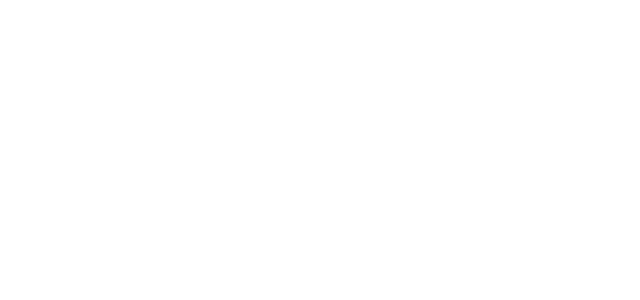
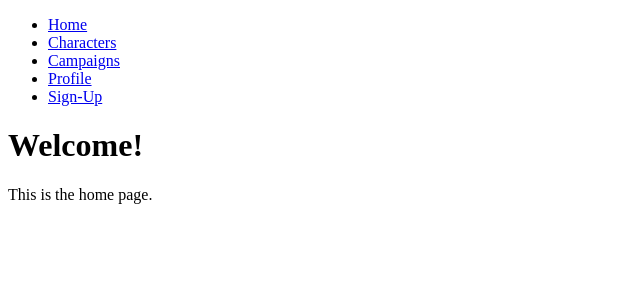
Before and after one commit to sahn0307/campaign-journal, a React (Create React App) app in the folder client/: page / in a window 1280 px wide. Shown: the top 300 px of the page, without its empty margins (0-640 px from the left). Built offline with nearby package versions, Linux system fonts and the light colour scheme.

Commit message:
renders most of front end pages/ sign up form / navbar

```diff
--- a/client/src/components/App.js
+++ b/client/src/components/App.js
@@ -1,24 +1,39 @@
-import React, { useEffect, useState } from "react";
-// import { Switch, Route } from "react-router-dom";
-// import { createRoot } from 'react-dom/client'
-import { RouterProvider } from 'react-router-dom'
-import routes from '../routes.js'
-//import './index.scss'
-import { AuthProvider } from '../context/AuthContext';
+import { BrowserRouter as Router, Routes, Route } from 'react-router-dom';
+import Home from '../pages/Home';
+import Authentication from '../pages/Authentication';
+import Login from '../pages/Login';
+import CharacterList from '../pages/CharacterList';
+import CharacterDetail from '../pages/CharacterDetail';
+import CampaignList from '../pages/CampaignList';
+import CampaignDetail from '../pages/CampaignDetail';
+import UserProfile from '../pages/UserProfile';
+// import CharacterForm from '../pages/CharacterForm';
+// import CampaignForm from '../pages/CampaignForm';
 import NavBar from './NavBar';
-import Footer from './Footer';
-
 function App() {
   return (
     <div>
 
-
-
-        <RouterProvider router={routes} />
-
-
-
-    </div>
+    <Router>
+      <Routes>
+        <Route path="/" element={<Home />} >
+          <Route path="login" element={<Login />} />
+          <Route path="signup" element={<Authentication />} />
+          <Route path="profile" element={<UserProfile />} />
+          <Route path="characters" element={<CharacterList />}>
+            {/* <Route path="create" element={<CharacterForm />} />
+            <Route path="update/:id" element={<CharacterForm />} /> */}
+            {/* <Route path=":id" element={<CharacterDetail />} /> */}
+          </Route>
+          <Route path="campaigns" element={<CampaignList />}>
+            {/* <Route path="create" element={<CampaignForm />} />
+            <Route path="update/:id" element={<CampaignForm />} /> */}
+            {/* <Route path=":id" element={<CampaignDetail />} /> */}
+          </Route>
+        </Route>
+      </Routes>
+  </Router>
+  </div>
   );
 }
 
--- /dev/null
+++ b/client/src/components/App2.js
@@ -0,0 +1,36 @@
+import { BrowserRouter as Router, Routes, Route } from 'react-router-dom';
+import Home from '../pages/Home';
+import Authentication from '../pages/Authentication';
+import Login from '../pages/Login';
+import CharacterList from '../pages/CharacterList';
+import CharacterDetail from '../pages/CharacterDetail';
+import CampaignList from '../pages/CampaignList';
+import CampaignDetail from '../pages/CampaignDetail';
+import UserProfile from '../pages/UserProfile';
+// import CharacterForm from '../pages/CharacterForm';
+// import CampaignForm from '../pages/CampaignForm';
+import NavBar from './NavBar';
+import Footer from './Footer';
+
+function App() {
+  return (
+    <Router>
+      <div className="App">
+        <NavBar />
+        <Routes>
+          <Route path="/" element={<Home />} />
+          <Route path="/signup" element={<Authentication />} />
+          <Route path="/login" element={<Login />} />
+          <Route path="/characters" element={<CharacterList />} />
+          <Route path="/characters/:id" element={<CharacterDetail />} />
+          <Route path="/campaigns" element={<CampaignList />} />
+          <Route path="/campaigns/:id" element={<CampaignDetail />} />
+          <Route path="/profile" element={<UserProfile />} />
+        </Routes>
+        {/* <Footer /> */}
+      </div>
+    </Router>
+  );
+}
+
+export default App;
--- a/client/src/components/NavBar.js
+++ b/client/src/components/NavBar.js
@@ -3,7 +3,6 @@
 
 function NavBar() {
     return (
-        <header>
             <nav>
             <ul>
                 <li>
@@ -18,9 +17,11 @@
                 <li>
                 <Link to="/profile">Profile</Link>
                 </li>
+                <li>
+                <Link to="/signup">Sign-Up</Link>
+                </li>
             </ul>
             </nav>
-        </header>
     );
     }
 
--- a/client/src/index.js
+++ b/client/src/index.js
@@ -1,5 +1,5 @@
 import React from "react";
-import App from "./components/App";
+import App from "./components/App2";
 import "./index.css";
 import { createRoot } from "react-dom/client";
 import { AuthProvider } from './context/AuthContext';
--- a/client/src/pages/CampaignDetail.js
+++ b/client/src/pages/CampaignDetail.js
@@ -0,0 +1,12 @@
+import React from 'react'
+
+const Home = () => {
+   return (
+    <div>
+      <h1>Welcome!</h1>
+      <p>This is the Campaign page.</p>
+    </div>
+  )
+}
+
+export default Home;
--- a/client/src/pages/CampaignList.js
+++ b/client/src/pages/CampaignList.js
@@ -0,0 +1,12 @@
+import React from 'react'
+
+const Home = () => {
+   return (
+    <div>
+      <h1>Welcome!</h1>
+      <p>This is the Campaign page.</p>
+    </div>
+  )
+}
+
+export default Home;
--- a/client/src/pages/CharacterList.js
+++ b/client/src/pages/CharacterList.js
@@ -0,0 +1,12 @@
+import React from 'react'
+
+const Home = () => {
+   return (
+    <div>
+      <h1>Welcome!</h1>
+      <p>This is the Character page.</p>
+    </div>
+  )
+}
+
+export default Home;
--- a/client/src/pages/Home.js
+++ b/client/src/pages/Home.js
@@ -0,0 +1,12 @@
+import React from 'react'
+
+const Home = () => {
+   return (
+    <div>
+      <h1>Welcome!</h1>
+      <p>This is the home page.</p>
+    </div>
+  )
+}
+
+export default Home;
--- a/client/src/pages/UserProfile.js
+++ b/client/src/pages/UserProfile.js
@@ -0,0 +1,12 @@
+import React from 'react'
+
+const Home = () => {
+   return (
+    <div>
+      <h1>Welcome!</h1>
+      <p>This is the Profile page.</p>
+    </div>
+  )
+}
+
+export default Home;
```
Also changed, not shown: client/src/routes.js (+30 -30 lines).
